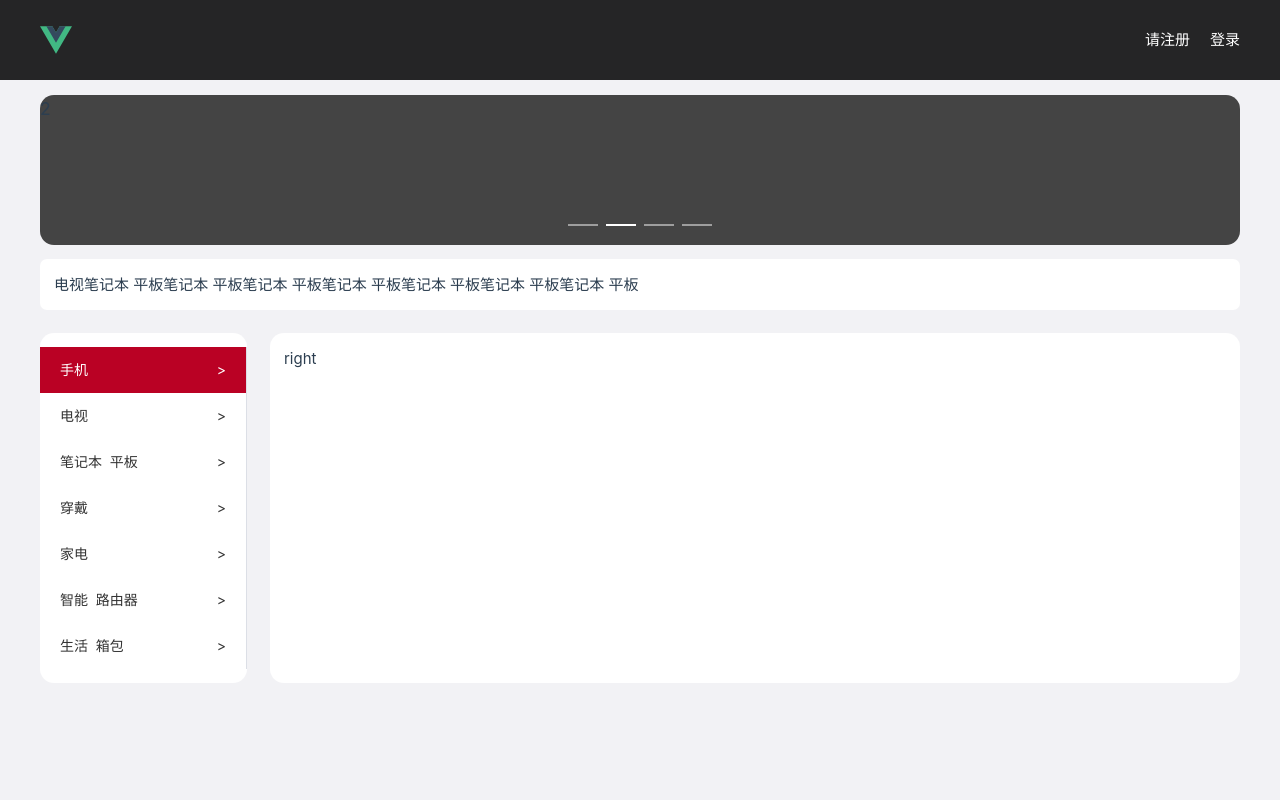
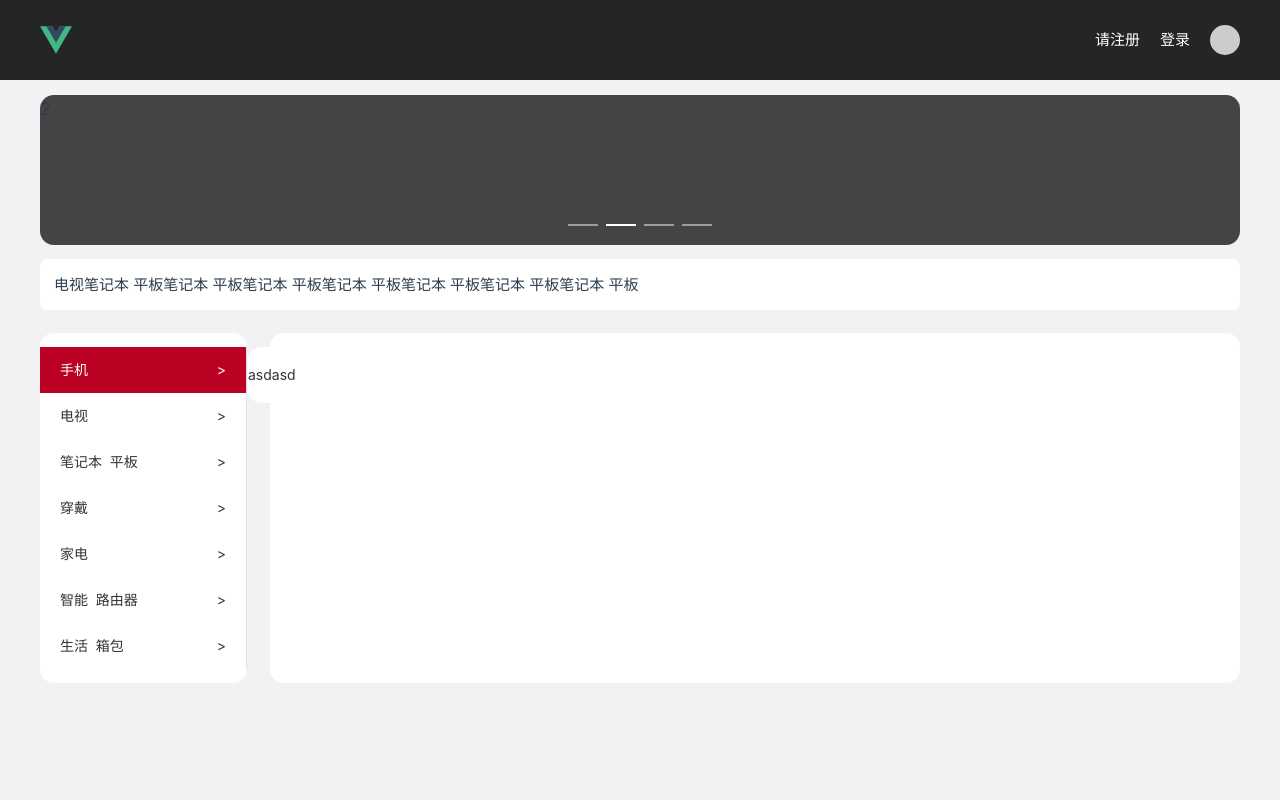
Before and after one commit to shimuhong/shoppingMall-web, a Vue app: page /page1 in a window 1280 px wide. Shown: the top 800 px of the page. Built offline with nearby package versions, Linux system fonts and the light colour scheme; no server answers.

Commit message:
udapte: 完善弹层

```diff
--- a/src/App.vue
+++ b/src/App.vue
@@ -3,12 +3,22 @@
     <div class="headerCont">
       <img :src="logo" alt="" class="logo">
       <div class="rightBox">
-        <div>
+        <div class="register">
           请注册
         </div>
         <div class="login" @click="loginClick">
           登录
         </div>
+        <!-- 头像图标 -->
+        <el-dropdown placement="bottom-end">
+          <div class="userPhoto"></div>
+          <template #dropdown>
+            <el-dropdown-menu>
+              撒打算打算撒打算打算撒打算打算撒打算打算撒打算打算撒打算打算
+            </el-dropdown-menu>
+          </template>
+        </el-dropdown>
+
       </div>
     </div>
   </el-header>
@@ -71,8 +81,21 @@ header {
     .rightBox {
       color: #fff;
       display: flex;
+      align-items: center;
+      .register {
+        cursor: pointer;
+      }
       .login {
         margin-left: 20px;
+        cursor: pointer;
+      }
+      .userPhoto {
+        height: 30px;
+        width: 30px;
+        border-radius: 50%;
+        background: #ccc;
+        margin-left: 20px;
+        cursor: pointer;
       }
     }
   }
--- a/src/views/Home.vue
+++ b/src/views/Home.vue
@@ -21,6 +21,11 @@
           <el-menu-item index="1">
             <div>手机</div>
             <div>></div>
+            <div class="tipBox">
+              <div class="tipCont">
+                asdasd
+              </div>
+            </div>
           </el-menu-item>
           <el-menu-item index="2">
             <div>电视</div>
@@ -152,6 +157,23 @@ $contPadding: 14px;
           height: 46px;
           display: flex;
           justify-content: space-between;
+          position: relative;
+          .tipBox {
+            width: 0;
+            position: absolute;
+            right: 0;
+            top: 0;
+            .tipCont {
+              min-width: 100px;
+              position: absolute;
+              left: 2px;
+              top: 0;
+              background: #fff;
+              color: #333;
+              border-radius: 14px;
+              z-index: 1;
+            }
+          }
         }
         .el-menu-item.is-active {
           color: #fff;
```
